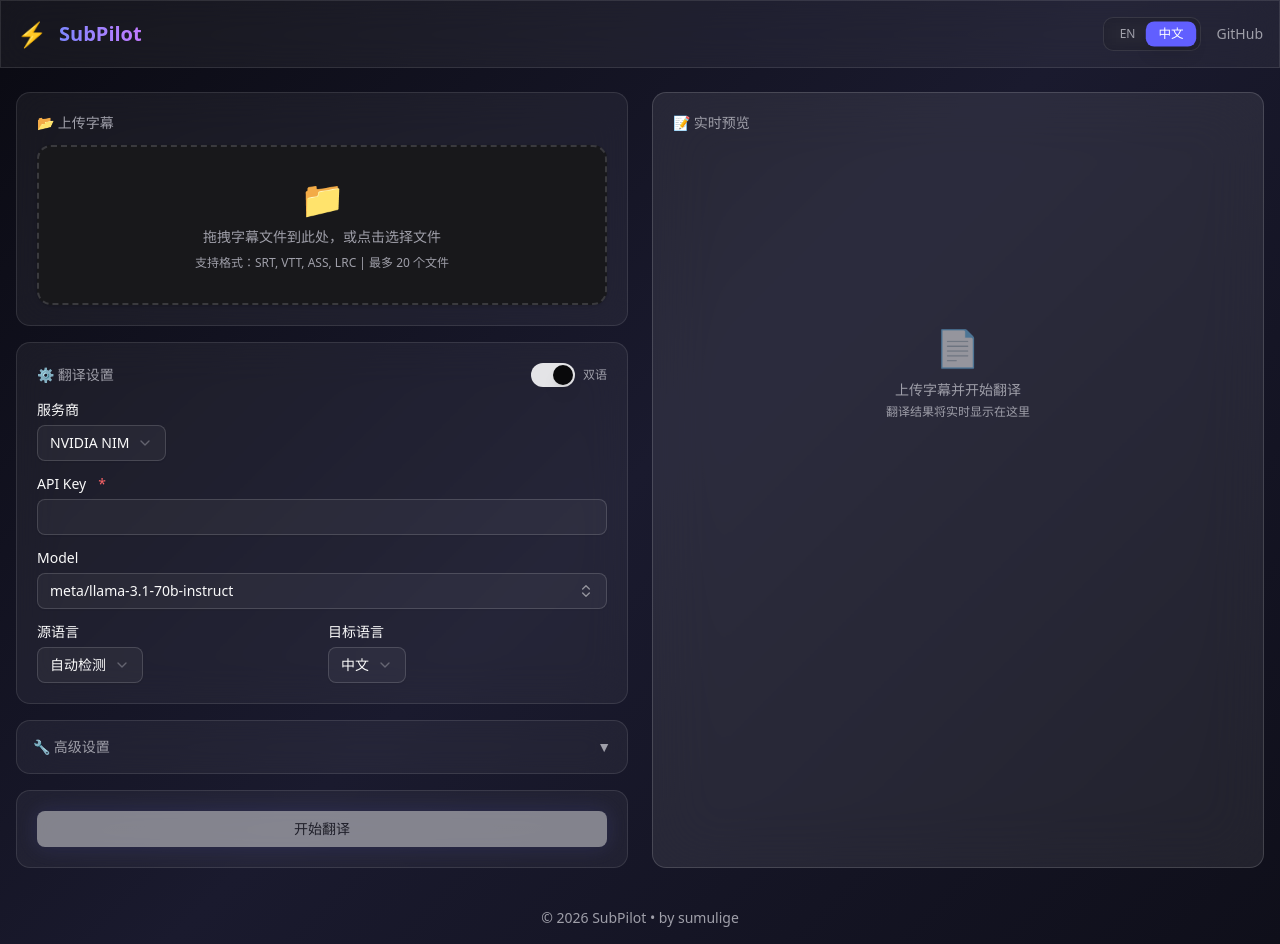
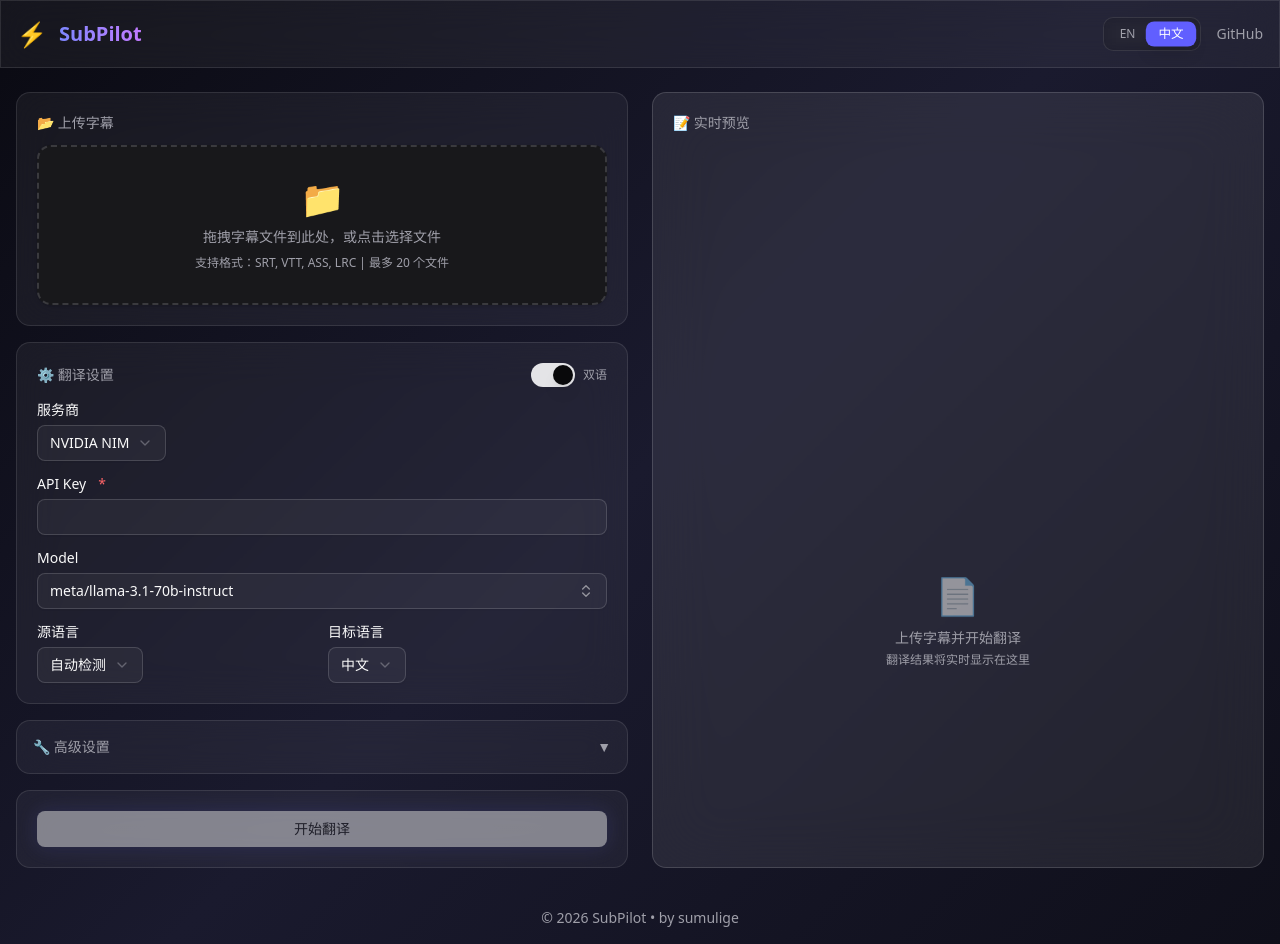
Before and after one commit to sumulige/subpilot, a Next.js app: page / in a window 1280 px wide. Built offline with nearby package versions, Linux system fonts and the light colour scheme.

Commit message:
fix: align right preview panel content to bottom
- Add h-full to panel container
- Add flex-shrink-0 to header
- Add justify-end to content area for bottom alignment

```diff
--- a/src/app/page.tsx
+++ b/src/app/page.tsx
@@ -508,8 +508,8 @@
             </div>
 
             {/* Right Panel - Live Preview */}
-            <div className="glass-strong rounded-xl p-5 flex flex-col">
-              <div className="flex items-center justify-between mb-4">
+            <div className="glass-strong rounded-xl p-5 flex flex-col h-full">
+              <div className="flex items-center justify-between mb-4 flex-shrink-0">
                 <h2 className="text-sm font-medium text-muted-foreground">
                   📝 {t('status.livePreview')} {currentProgress?.fileName ? `- ${currentProgress.fileName}` : ''}
                 </h2>
@@ -525,7 +525,7 @@
                 )}
               </div>
 
-              <div className="flex-1" style={{ minHeight: 'calc(100vh - 320px)' }}>
+              <div className="flex-1 flex flex-col justify-end overflow-hidden" style={{ minHeight: 'calc(100vh - 320px)' }}>
                 <VirtualTranslationList
                   lines={liveLines}
                   height={Math.max(400, typeof window !== 'undefined' ? window.innerHeight - 350 : 500)}
```
